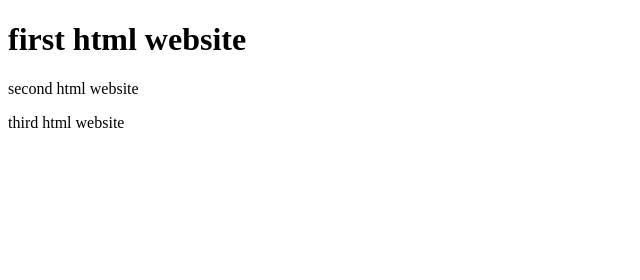
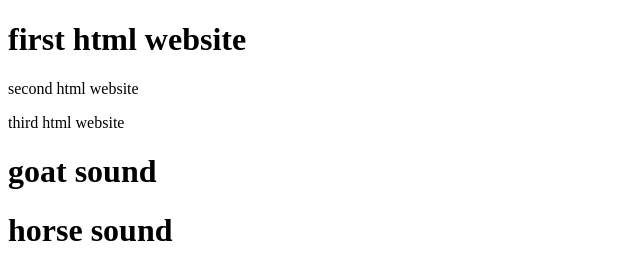
Before and after one commit to palashweb-7/html5-start-repo, a plain HTML site: page index.html in a window 1280 px wide. Shown: the whole page, without its empty margins (0-640 px from the left). Drawn offline with Linux system fonts and the light colour scheme.

Commit message:
horse goat sound

```diff
--- a/index.html
+++ b/index.html
@@ -9,5 +9,11 @@
     <h1>first html website</h1>
     <p>second html website</p>
     <span>third html website</span>
+    <div>
+        <h1>goat  sound</h1>
+        <audio src="assets/media/goat.mp3"></audio>
+        <h1>horse sound</h1>
+        <audio src="assets/media/horse.wav"></audio>
+    </div>
 </body>
 </html>
```
Also changed, not shown: 2 other files.
